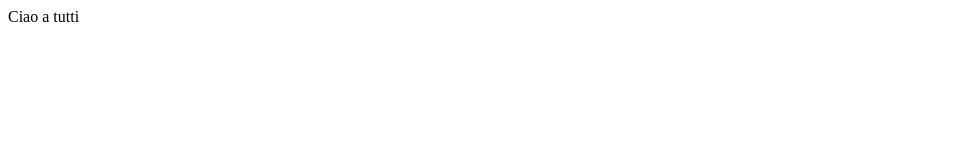
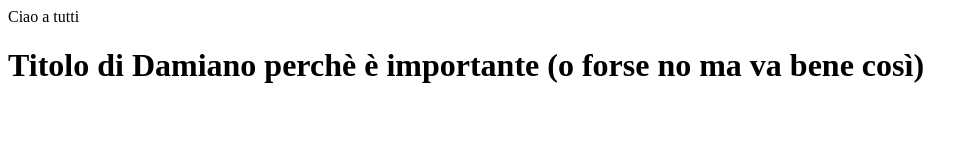
Before and after one commit to daniele-pipino/git-test-2, a plain HTML site: page index.html in a window 1280 px wide. Shown: the whole page, without its empty margins (0-978 px from the left). Drawn offline with Linux system fonts and the light colour scheme.

Commit message:
Damiano Test

```diff
--- a/index.html
+++ b/index.html
@@ -10,6 +10,7 @@
 
 <body>
     Ciao a tutti
+    <h1>Titolo di Damiano perchè è importante (o forse no ma va bene così)</h1>
 </body>
 
 </html>
```
